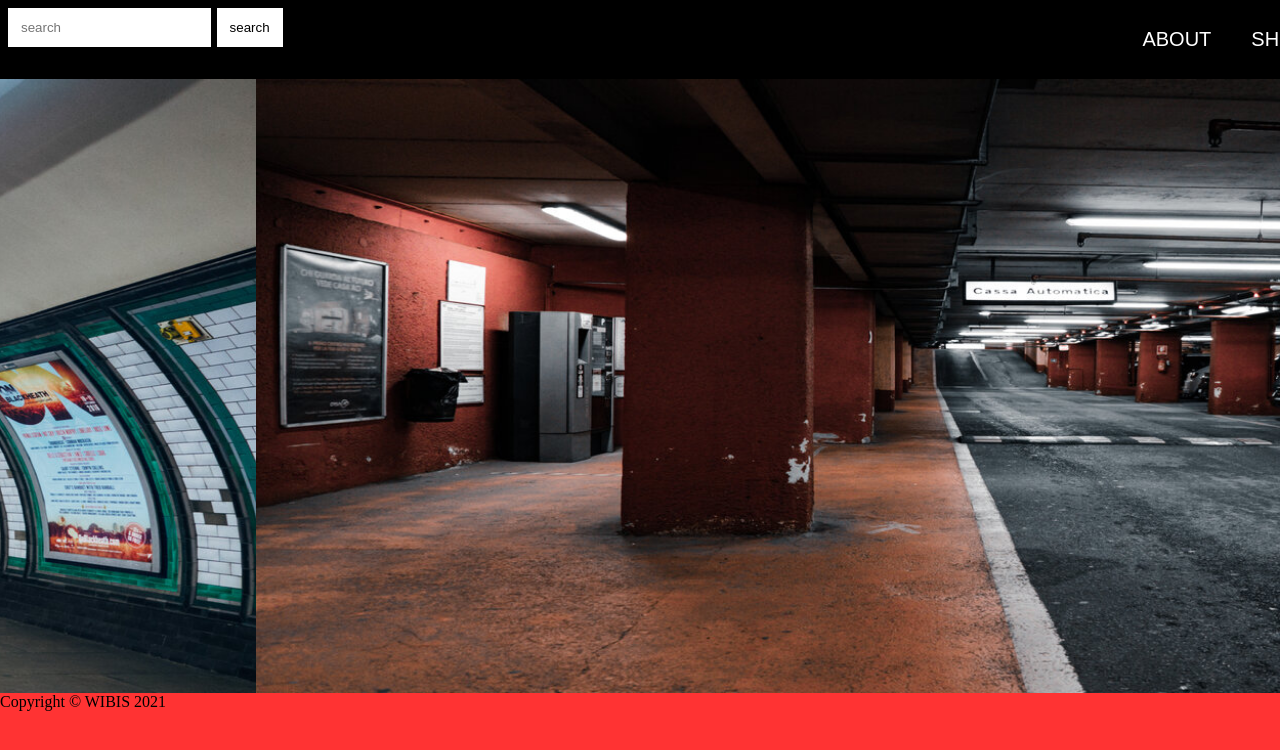
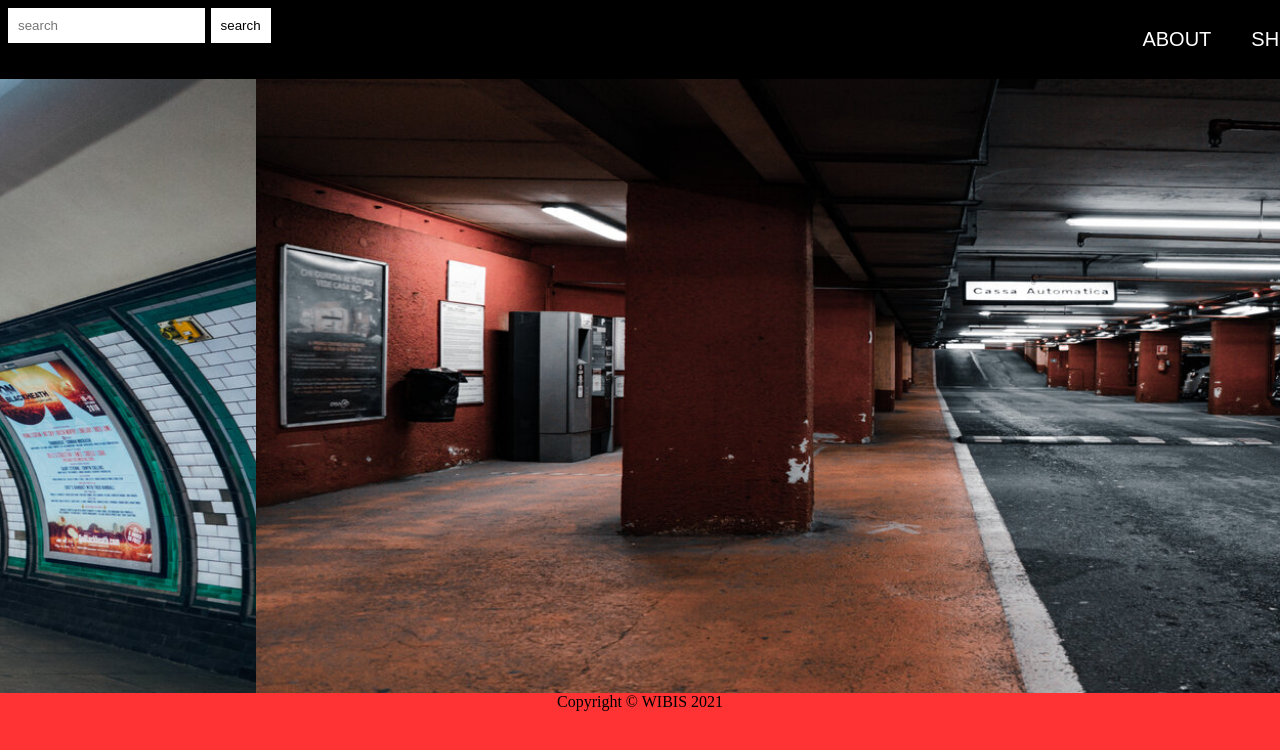
Before and after one commit to hunter1311/hunter1311.github.io, a plain HTML site: page index.html in a window 1280 px wide. Shown: the top 750 px of the page. Drawn offline with Linux system fonts and the light colour scheme.

Commit message:
initial commit

```diff
--- a/css/style.css
+++ b/css/style.css
@@ -95,10 +95,13 @@ h1{
 }
 
 form {
-	float: left;
+	float: center;
 }
 .search{
-	padding: 12px 13px;
+	padding: 10px 10px;
 	background:white;
 	border: 0px solid #dbdbdb;
 }
+.footer {
+	text-align: center;
+}
--- a/index.html
+++ b/index.html
@@ -3,7 +3,7 @@
 <head>
 	<title>WIBIS</title>
 	<meta charset="utf-8">
-	<meta name="viewport" content="width=device-width, initial-scale=1.0">
+	<!----<meta name="viewport" content="width=device-width, initial-scale=1.0">!---->
 	<link rel="stylesheet" href="css/style.css">
 	<!----<link rel="stylesheet" href="css/main.css">!---->
 </head>
@@ -46,7 +46,7 @@
 		</section>
 	</main>!---->
 
-	<footer>
+	<footer class="footer">
 		<p>Copyright &copy; WIBIS 2021</p>
 	</footer>
 </body>
```
